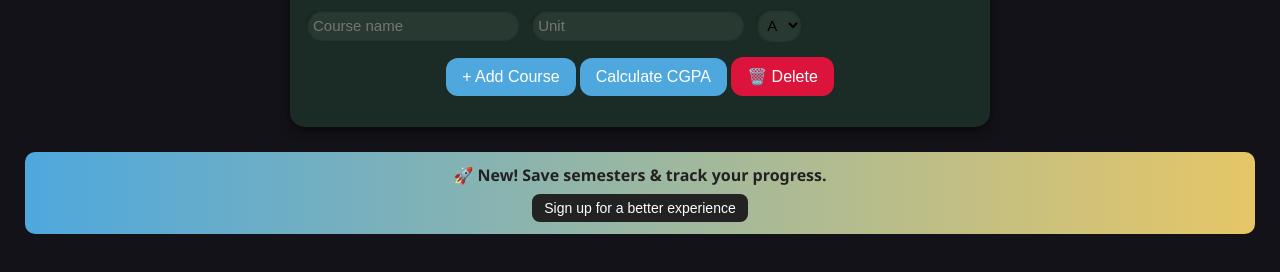
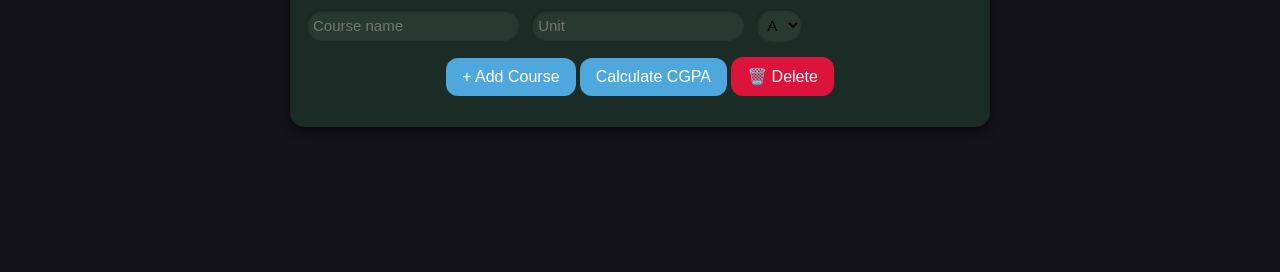
Before and after one commit to Ti-an-chi/CGPA-Calculator, a plain HTML site: page index.html in a window 1280 px wide. Shown: the part 130-402 px from the top of the page. Drawn offline with Linux system fonts and the light colour scheme.

Commit message:
update index.html

```diff
--- a/index.html
+++ b/index.html
@@ -31,10 +31,10 @@
     <div id="result"></div>
   </div>
 
-  <div class="signup-banner">
+  <!--<div class="signup-banner">
     🚀 <span>New!</span> Save semesters & track your progress.<br>
     <button onclick="redirectToSignup()">Sign up for a better experience</button>
-  </div>
+  </div>-->
 
   <script src="main.js"></script>
 
```
